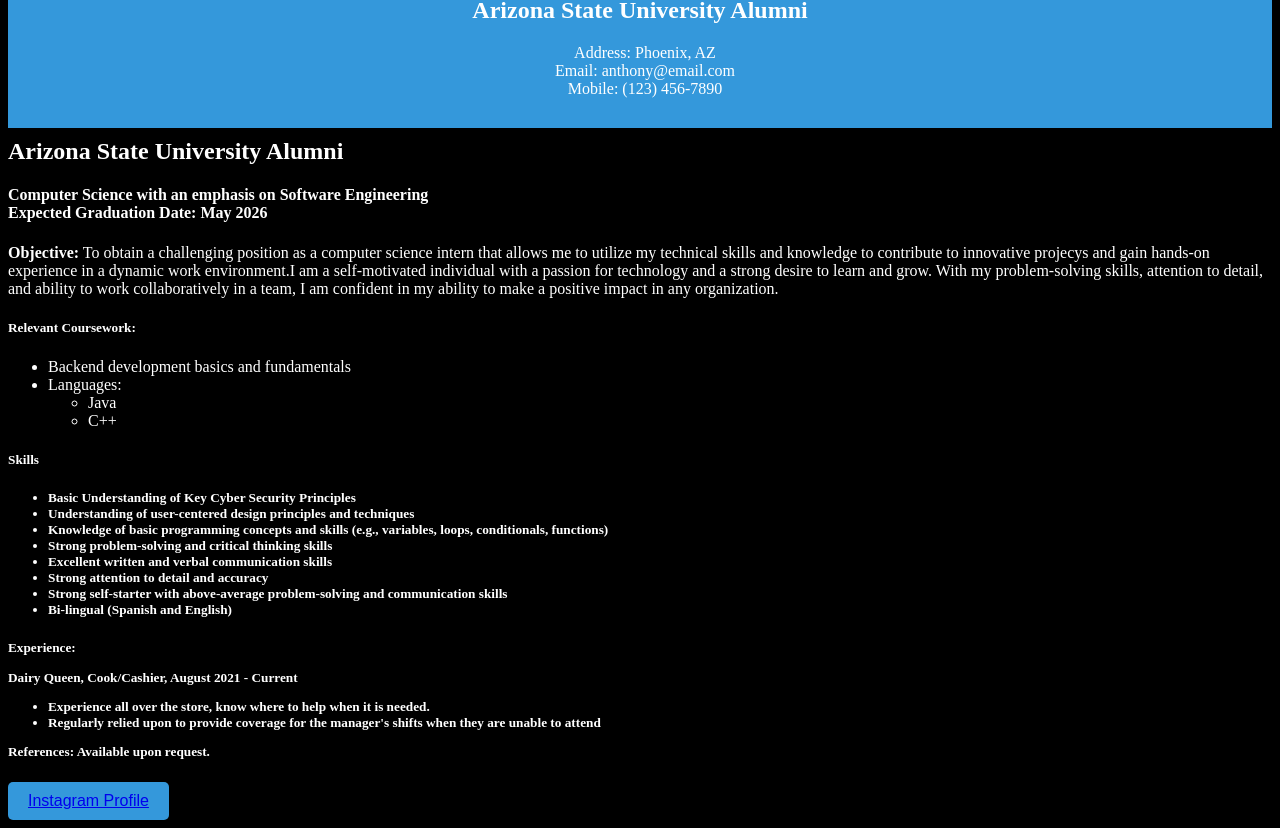
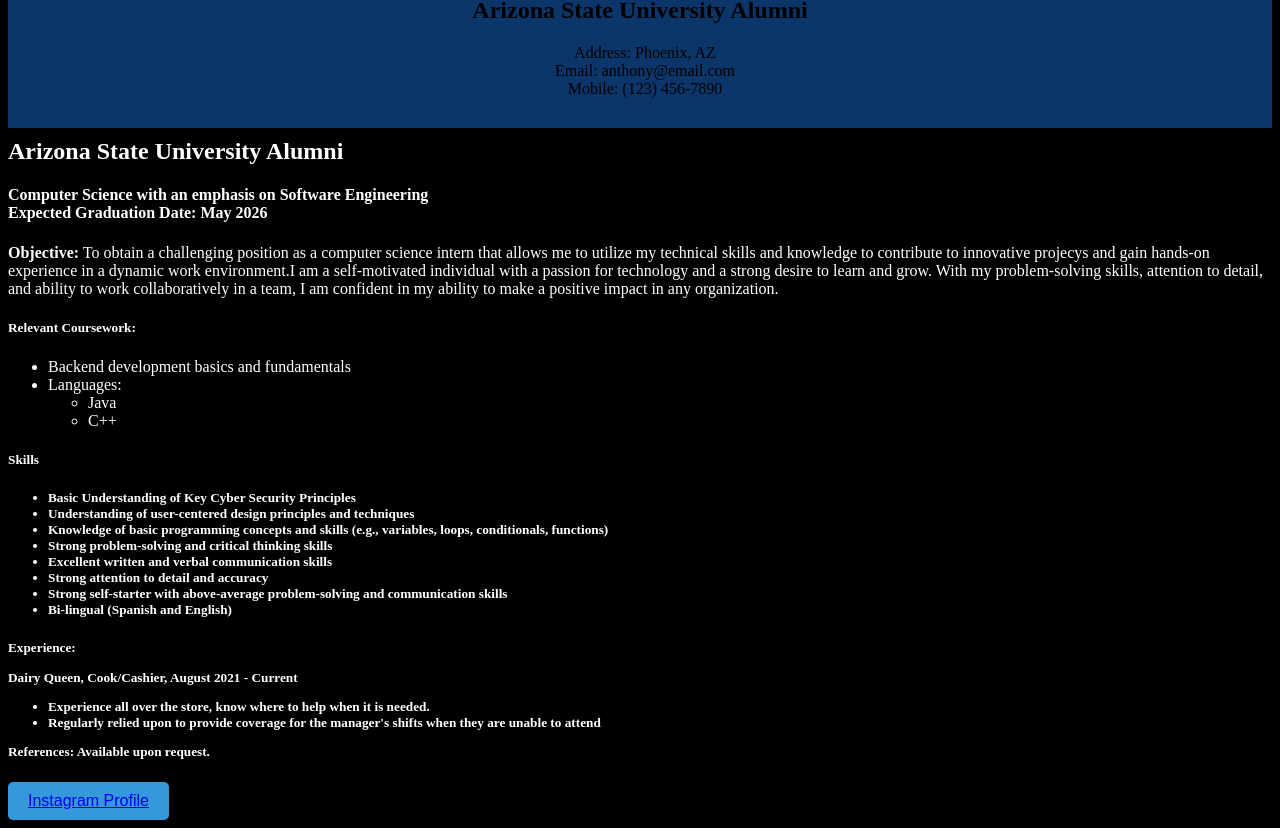
Before and after one commit to aavila02/aavila02.github.io, a plain HTML site: page index.html in a window 1280 px wide. Shown: the part 93-921 px from the top of the page. Drawn offline with Linux system fonts and the light colour scheme.

Commit message:
Update index.html

```diff
--- a/index.html
+++ b/index.html
@@ -5,8 +5,8 @@
   <style>
     /* Add a background color or image to the top section */
     .top-section {
-      background-color: #3498db; /* Blue background color */
-      color: #fff; /* White text color */
+      background-color: #0C356A; /* Dark Blue background color */
+      color: #000000; /* White text color */
       padding: 30px; /* Add some padding to space things out */
       text-align: center; /* Center align the content */
     }
```
